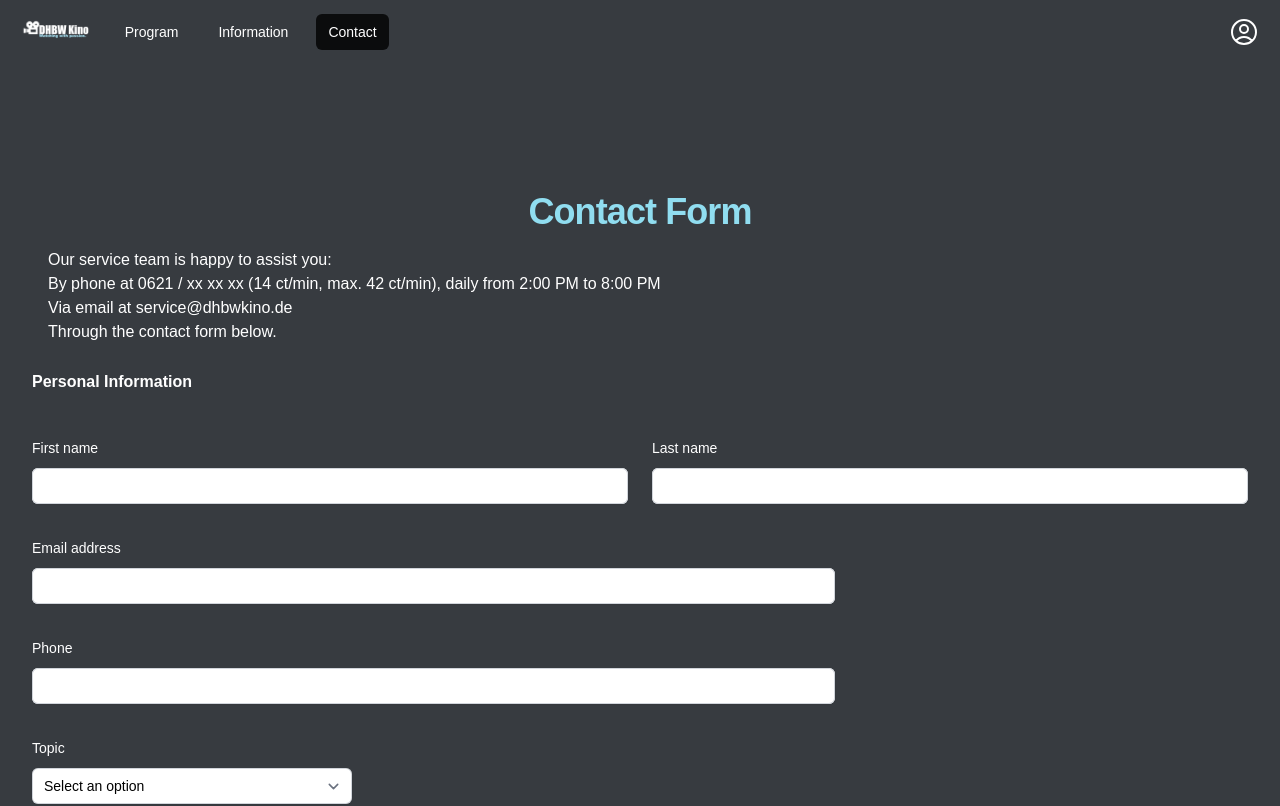
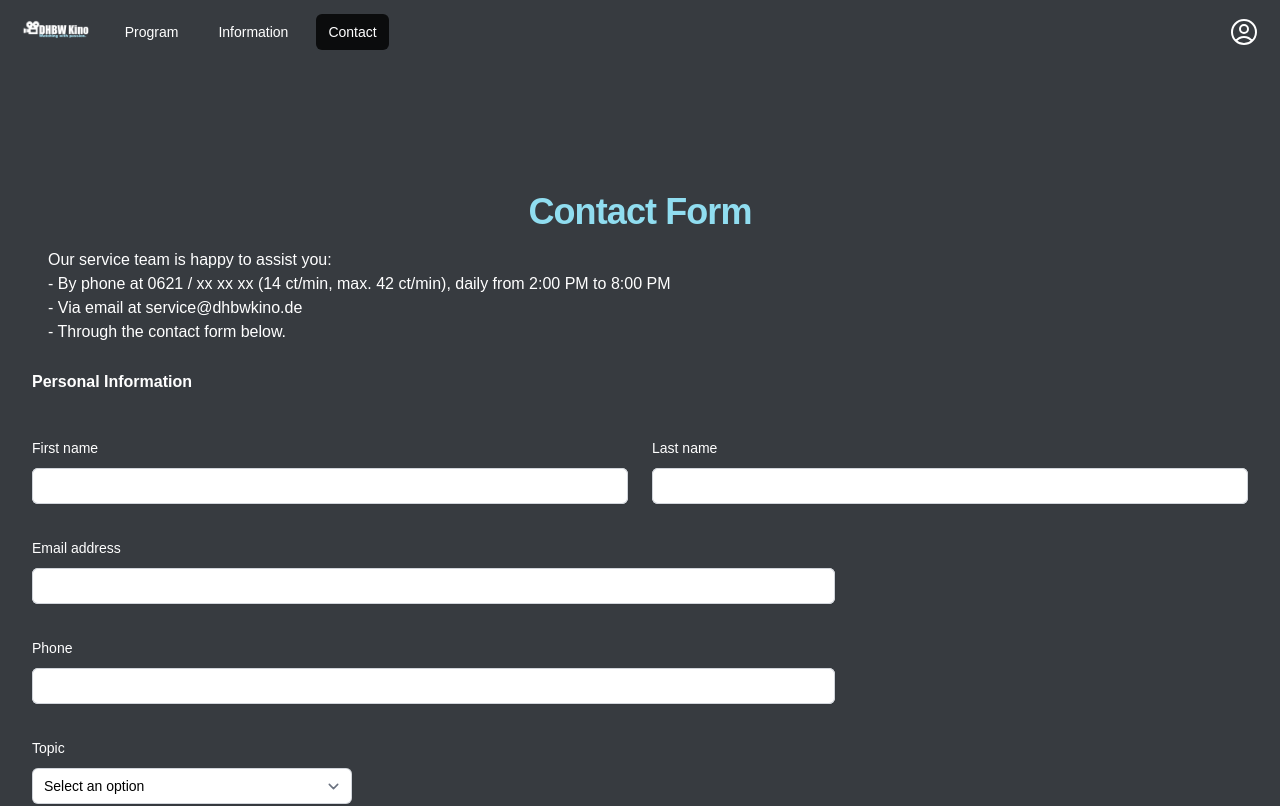
Before and after one commit to rickertmar/KinoticketFrontend, a Next.js app in the folder nextjs-blog/: page /contact in a window 1280 px wide. Shown: the top 806 px of the page. Built offline with nearby package versions, Linux system fonts and the light colour scheme.

Commit message:
working on ContactPage

```diff
--- a/nextjs-blog/pages/contact.js
+++ b/nextjs-blog/pages/contact.js
@@ -16,11 +16,11 @@ export default function Contact() {
       <form>
         <p className="mt-4 text-white">Our service team is happy to assist you:
           <br />
-          By phone at 0621 / xx xx xx (14 ct/min, max. 42 ct/min), daily from 2:00 PM to 8:00 PM
+           - By phone at 0621 / xx xx xx (14 ct/min, max. 42 ct/min), daily from 2:00 PM to 8:00 PM
           <br />
-          Via email at service@dhbwkino.de
+           - Via email at service@dhbwkino.de
           <br />
-          Through the contact form below.
+           - Through the contact form below.
         </p>
 
         <div className="space-y-6">
```
Also changed, not shown: 1 other file (tests, documents, lock files or other folders).
